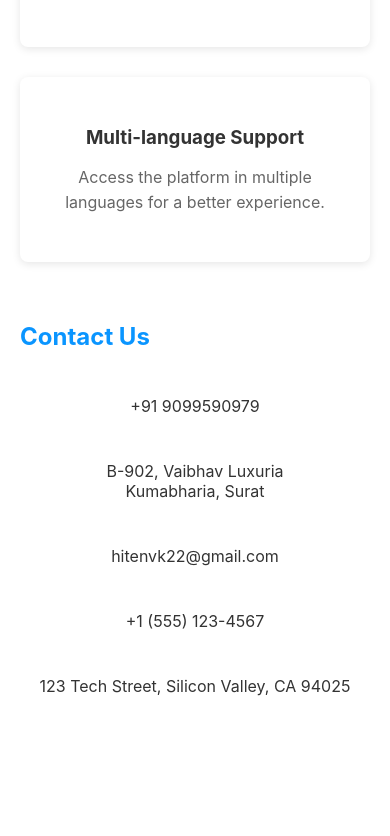
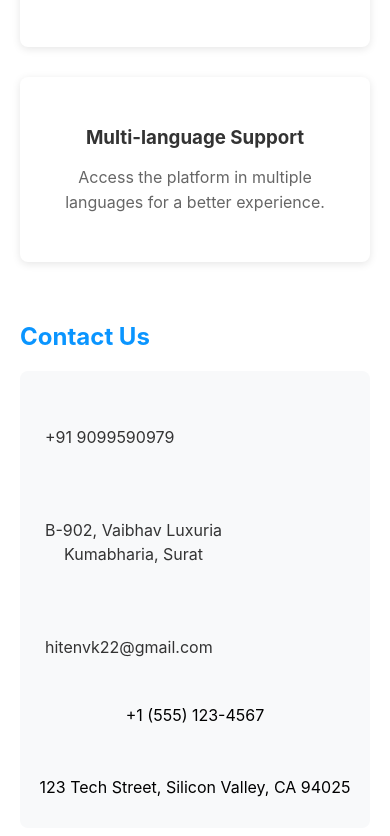
Before and after one commit to testingom030/codequest, a React (Create React App) app in the folder client/: page /about in a window 390 px wide. Shown: the part 956-1792 px from the top of the page. Before the commit the page ends 1732 px from the top, so only its background shows below. Built offline with nearby package versions, Linux system fonts and the light colour scheme; no server answers.

Commit message:
fix: Refactor contact info styling for improved layout and consistency

```diff
--- a/client/src/pages/About/About.css
+++ b/client/src/pages/About/About.css
@@ -59,22 +59,28 @@
   display: flex;
   flex-direction: column;
   gap: 20px;
+  padding: 20px;
+  background-color: #f8f9fa;
+  border-radius: 8px;
+  max-width: 600px;
 }
 
-.contact-info div {
+.contact-item {
   display: flex;
-  align-items: center;
+  align-items: flex-start;
   gap: 15px;
+  padding: 10px;
 }
 
-.contact-info i {
-  font-size: 24px;
+.contact-item i {
   color: #0a95ff;
-  width: 30px;
+  font-size: 1.2em;
+  margin-top: 4px;
 }
 
-.contact-info p {
+.contact-item p {
   margin: 0;
+  line-height: 1.5;
   color: #333;
 }
 
@@ -95,4 +101,13 @@
   .contact-info i {
     margin-bottom: 10px;
   }
+
+  .contact-info {
+    padding: 15px;
+  }
+
+  .contact-item {
+    flex-direction: row;
+    align-items: flex-start;
+  }
 }
```
